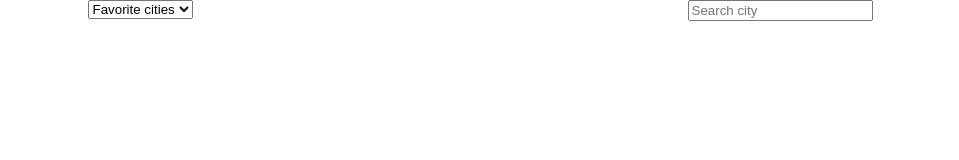
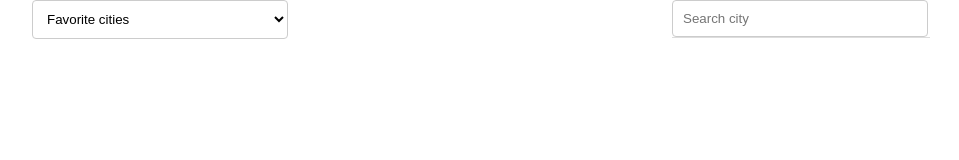
Before and after one commit to lenizeramos/weather-app, a website: page src/index.html in a window 1280 px wide. Shown: the whole page, without its empty margins (160-1119 px from the left). Drawn offline with Linux system fonts and the light colour scheme.

Commit message:
add scss to autocomplete div

```diff
--- a/src/index.html
+++ b/src/index.html
@@ -17,16 +17,17 @@
       <section id="selector_section" class="selector-section">
         <div class="container-favourite-cities">
           <select id="select_cities" class="select-cities">
-            <option value="default">Favorite cities</option>
-            <option value="option1">Option 1</option>
-            <option value="option2">Option 2</option>
-            <option value="option3">Option 3</option>
+            <option value="" disabled selected class="select-city">Favorite cities</option>
+            <option value="option1" class="select-city">Option 1</option>
+            <option value="option2" class="select-city">Option 2</option>
+            <option value="option3" class="select-city">Option 3</option>
           </select>
         </div>
         <div class="container-autocomplete">
           <input
             type="text"
             id="autocomplete_input"
+            class="autocomplete-input"
             placeholder="Search city"
             autocomplete="off"
           />
--- a/src/js/script.js
+++ b/src/js/script.js
@@ -20,13 +20,13 @@ function main() {
         if (filteredCities.length === 0) {
           const noResultsDiv = document.createElement("div");
           noResultsDiv.textContent = "No results found";
-          //noResultsDiv.classList.add("autocomplete-city");
+          noResultsDiv.classList.add("autocomplete-city");
           autocompleteCities.appendChild(noResultsDiv);
         } else {
           filteredCities.forEach((city) => {
             const div = document.createElement("div");
             div.textContent = city.formattedAddress;
-            // div.classList.add("autocomplete-city");
+            div.classList.add("autocomplete-city");
             div.addEventListener("click", () => {
               autocompleteInput.value = city.formattedAddress;
               latitude.value = city.latitude;
@@ -38,6 +38,12 @@ function main() {
         }
         isSearching = false;
       });
+    }
+  });
+
+  document.addEventListener("click", (e) => {
+    if (e.target !== autocompleteInput) {
+      autocompleteCities.innerHTML = "";
     }
   });
 
--- a/src/sass/index.scss
+++ b/src/sass/index.scss
@@ -30,8 +30,72 @@ html {
   font-style: normal;
 }
 
+// BEGIN SELECTOR-SECTION
+$borderColorSelector: #ccc;
+$hoverBgColorSelector: #ddd;
+$backgroundColorSelector: #fff;
+
 .selector-section {
   display: flex;
   flex-direction: row;
   justify-content: space-around;
 }
+
+.container-favourite-cities {
+  height: 500px;
+  width: 20%;
+
+  .select-cities {
+    width: 100%;
+    padding: 10px;
+    box-sizing: border-box;
+    border: 1px solid $borderColorSelector;
+    border-radius: 4px;
+    background-color: $backgroundColorSelector;
+
+    .select-city {
+      padding: 10px;
+      cursor: pointer;
+
+      &:hover {
+        background-color: $hoverBgColorSelector;
+      }
+    }
+  }
+}
+
+.container-autocomplete {
+  position: relative;
+  height: 500px;
+  width: 20%;
+
+  .autocomplete-input {
+    width: 100%;
+    padding: 10px;
+    box-sizing: border-box;
+    border: 1px solid $borderColorSelector;
+    border-radius: 4px;
+    background-color: $backgroundColorSelector;
+  }
+
+  .autocomplete-cities {
+    position: absolute;
+    border: 1px solid $hoverBgColorSelector;
+    border-top: none;
+    z-index: 99;
+    background-color: $backgroundColorSelector;
+    max-height: fit-content;
+    width: 100%;
+
+    .autocomplete-city {
+      padding: 10px;
+      border: none;
+      cursor: pointer;
+
+      &:hover {
+        background-color: $hoverBgColorSelector;
+      }
+    }
+  }
+}
+// END SELECTOR-SECTION
```
Also changed, not shown: src/css/index.css.
